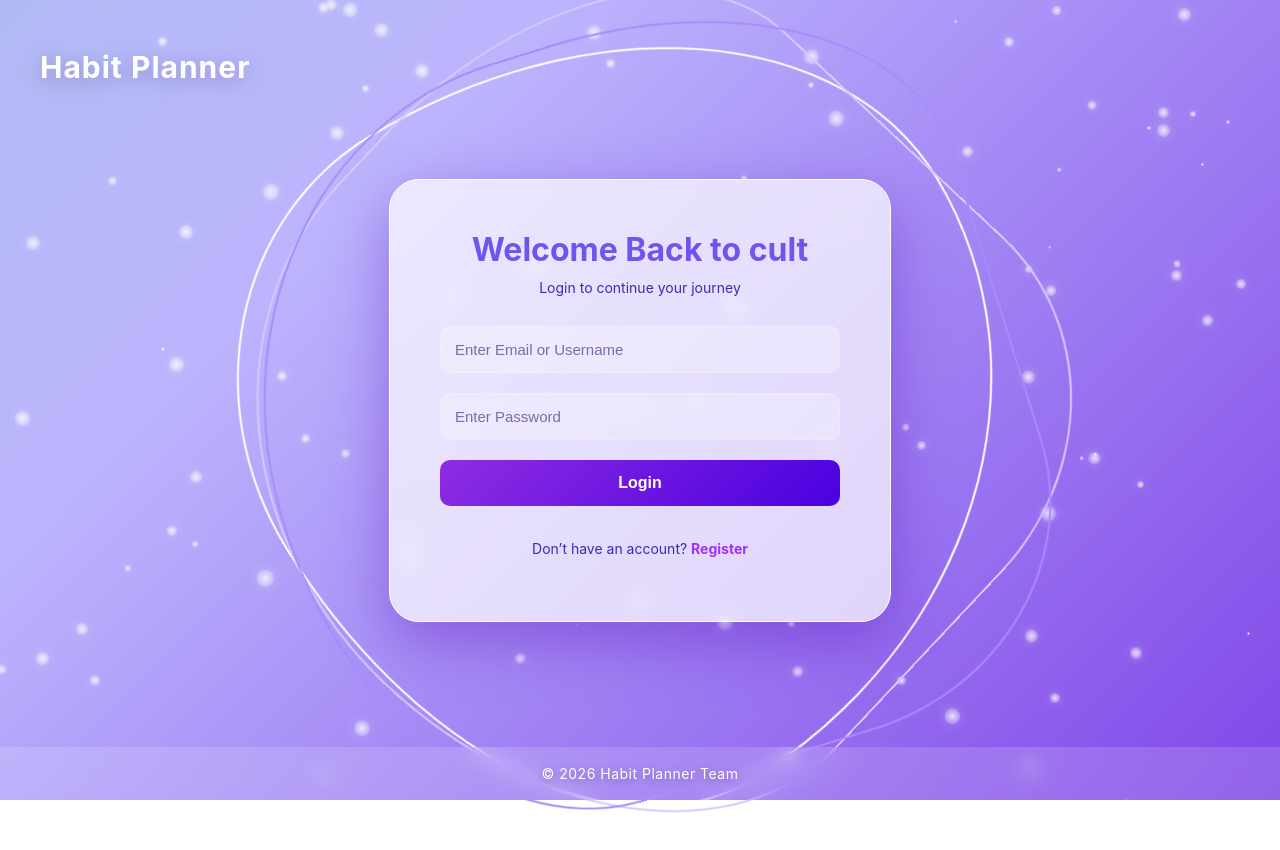
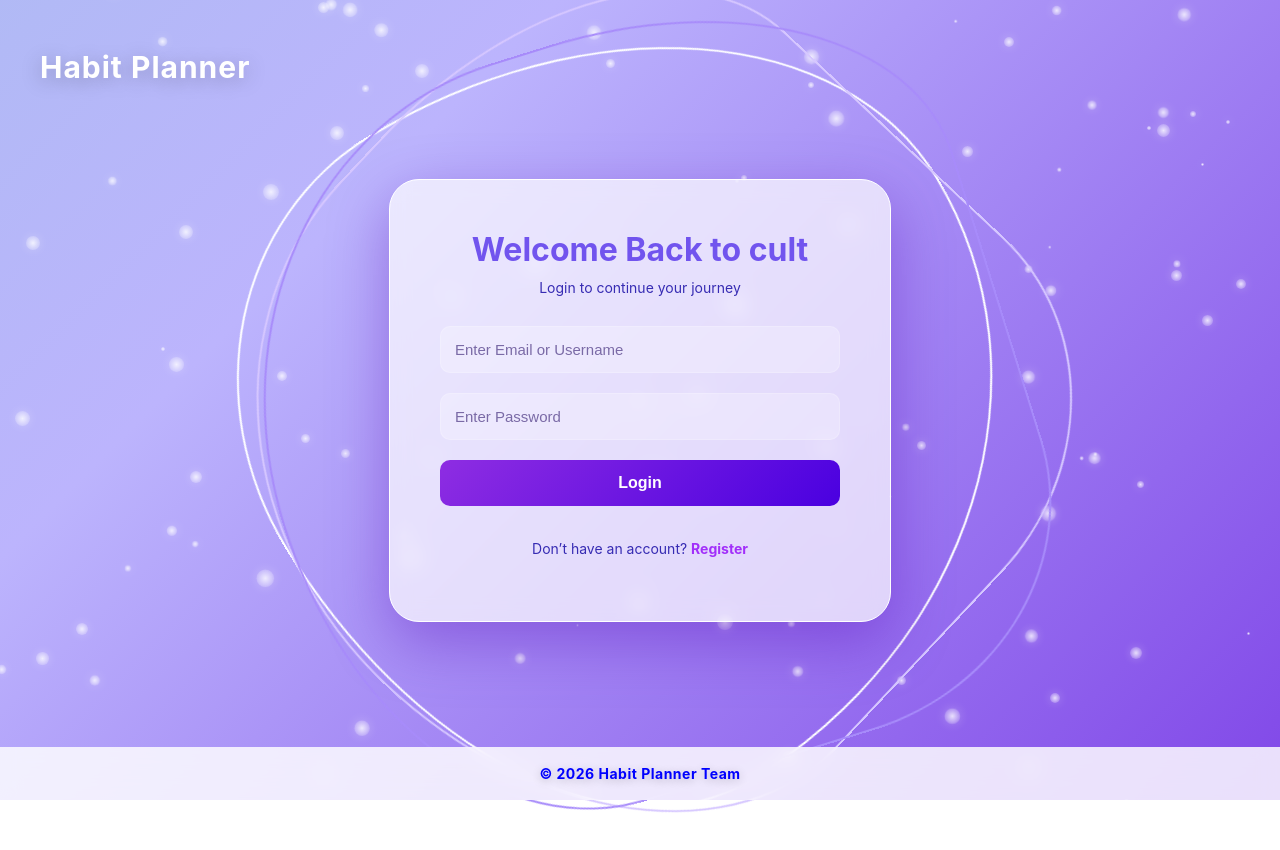
Before and after one commit to aryakrishna-pullarkat/habit-planner-year-break, a React (Create React App) app in the folder frontend/: page / in a window 1280 px wide. Shown: the top 850 px of the page. Built offline with nearby package versions, Linux system fonts and the light colour scheme.

Commit message:
update on footer

```diff
--- a/frontend/src/components/Footer.jsx
+++ b/frontend/src/components/Footer.jsx
@@ -17,17 +17,18 @@ const styles = {
     padding: "18px",
     textAlign: "center",
     zIndex: 100,
-    background: "rgba(255,255,255,0.15)",
+    background: "rgba(255, 255, 255, 0.83)",
     backdropFilter: "blur(10px)",
     boxSizing: "border-box",
   },
 
   text: {
-    color: "white",
+    color: "blue",
     fontSize: "14px",
+    fontWeight: "700",
     letterSpacing: "0.5px",
     margin: 0,
-    textShadow: "0 2px 10px rgba(0,0,0,0.3)",
+    textShadow: "0 2px 10px rgba(0, 0, 0, 0.23)",
   },
 };
 
```
